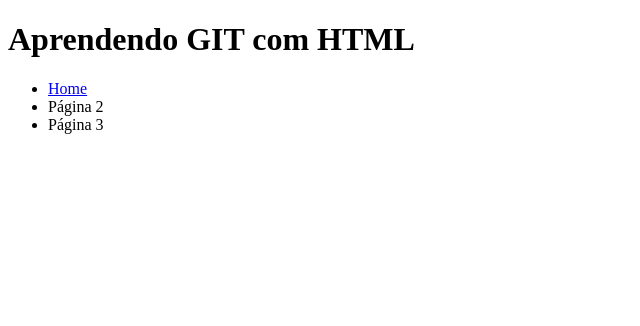
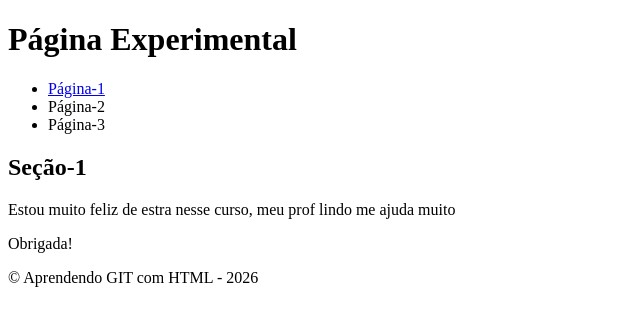
Before and after one commit to urgho/exemplo-repo-front-1tdspy-2026, a plain HTML site: page pagina1.html in a window 1280 px wide. Shown: the whole page, without its empty margins (0-640 px from the left). Drawn offline with Linux system fonts and the light colour scheme.

Commit message:
fazendo commit para atualizar a página 1

```diff
--- a/pagina1.html
+++ b/pagina1.html
@@ -7,19 +7,28 @@
   </head>
   <body>
 <header>
-      <h1>Aprendendo GIT com HTML</h1>
+        <h1>Página Experimental</h1>
+
         <nav>
             <ul>
-          <li><a href="./index.html">Home</a></li>
-          <li>Página 2</li>
-          <li>Página 3</li>
+                <li><a href="./pagina1.html"> Página-1 </a></li>
+                <li>Página-2</li>
+                <li>Página-3</li>
             </ul>
         </nav>
+
     </header>
 
+    <main>
         <section>
+            <h2>Seção-1</h2>
+            <p>Estou muito feliz de estra nesse curso, meu prof lindo me ajuda muito</p>
+            <p>Obrigada!</p>
+        </section>
+    </main>
 
-    </section>
-
+    <footer>
+        <p>&copy; Aprendendo GIT com HTML - 2026</p>
+    </footer>
   </body>
 </html>
```
Lines whose indentation alone changed are shown as unchanged.
